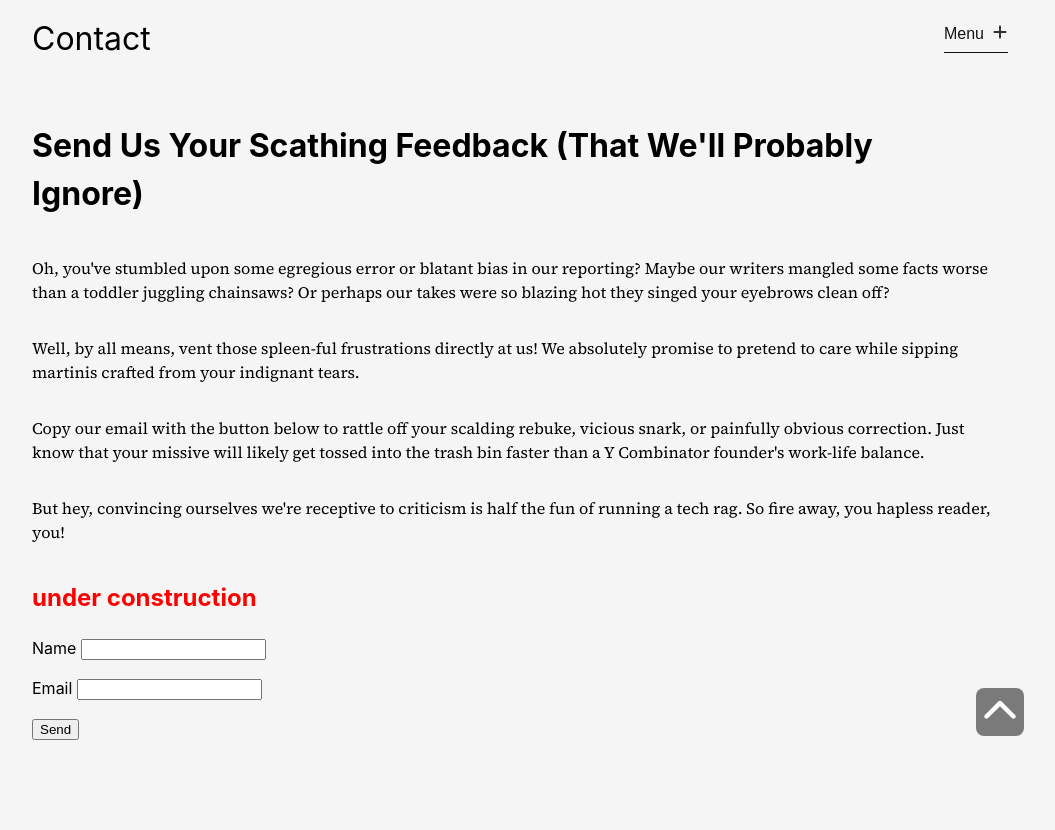
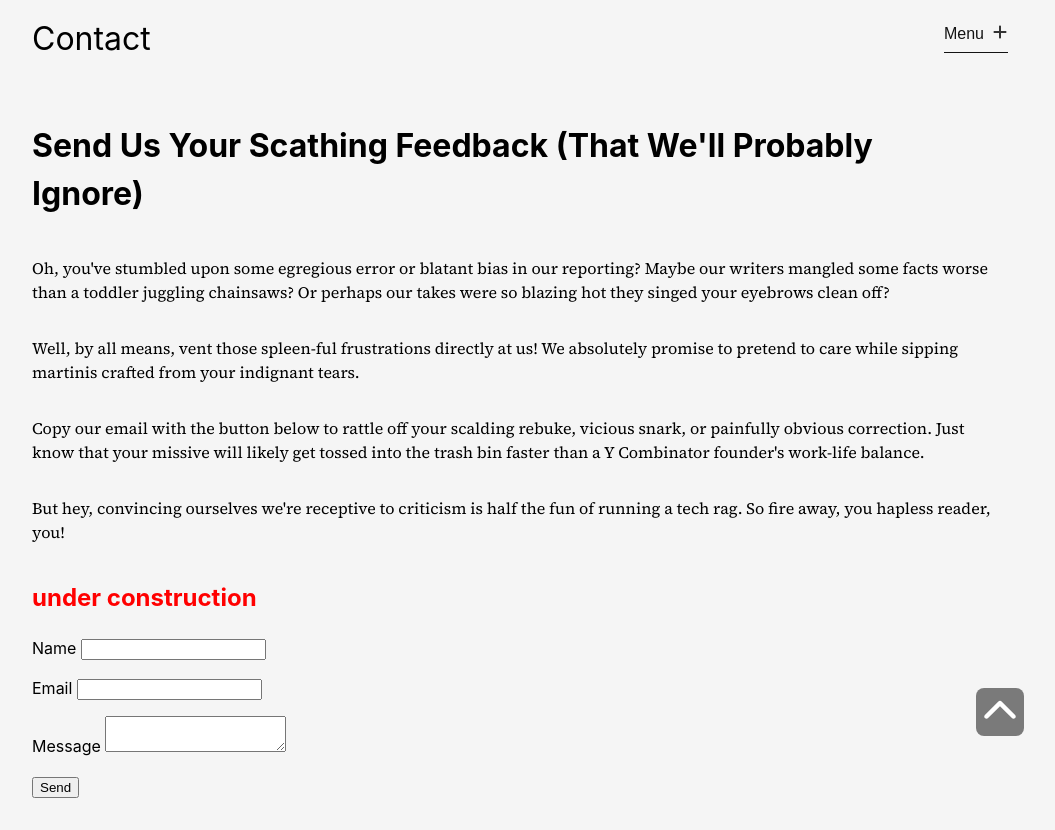
Before and after one commit to orbithammer/theGlitch, a React (Vite) app: page /contact in a window 1280 px wide. Shown: the top 830 px of the page, without its empty margins (128-1183 px from the left). Before the commit the page ends 800 px from the top, so only its background shows below. Built offline with nearby package versions, Linux system fonts and the light colour scheme; a web font is replaced by a local one.

Commit message:
Update contact.tsx

```diff
--- a/src/pages/contact.tsx
+++ b/src/pages/contact.tsx
@@ -10,11 +10,12 @@ const StyledTextWrapper = styled.div`
 const StyledH2 = styled.h2`
     color: red;
 `
+
 const ContactPage: React.FC = () => {
   return (
     <>
       <main>
-      <h1>Send Us Your Scathing Feedback (That We'll Probably Ignore)</h1>
+        <h1>Send Us Your Scathing Feedback (That We'll Probably Ignore)</h1>
         <StyledTextWrapper>
             <p>Oh, you've stumbled upon some egregious error or blatant bias in our reporting? Maybe our writers mangled some facts worse than a toddler juggling chainsaws? Or perhaps our takes were so blazing hot they singed your eyebrows clean off?</p>
             <p>Well, by all means, vent those spleen-ful frustrations directly at us! We absolutely promise to pretend to care while sipping martinis crafted from your indignant tears.</p>
@@ -22,12 +23,16 @@ const ContactPage: React.FC = () => {
             <p>But hey, convincing ourselves we're receptive to criticism is half the fun of running a tech rag. So fire away, you hapless reader, you!</p>
         </StyledTextWrapper>
         <StyledH2>under construction</StyledH2>
-        <form name="contact" method="POST" data-netlify="true">
+        <form name="contact" method="POST" data-netlify="true" action="/thank-you">
+            <input type="hidden" name="form-name" value="contact" />
             <p>
                 <label>Name <input type="text" name="name" /></label>
             </p>
             <p>
                 <label>Email <input type="email" name="email" /></label>
+            </p>
+            <p>
+                <label>Message <textarea name="message"></textarea></label>
             </p>
             <p>
                 <button type="submit">Send</button>
```
